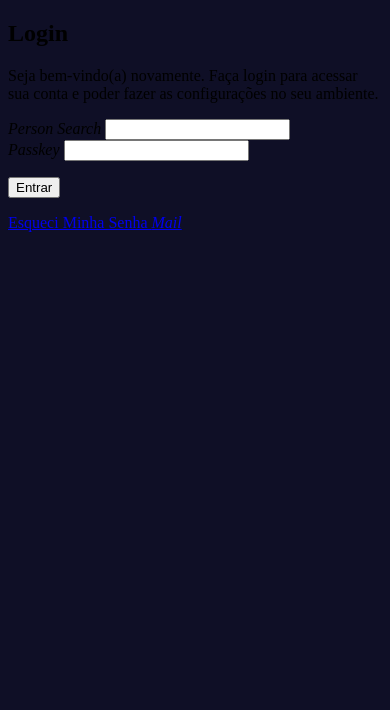
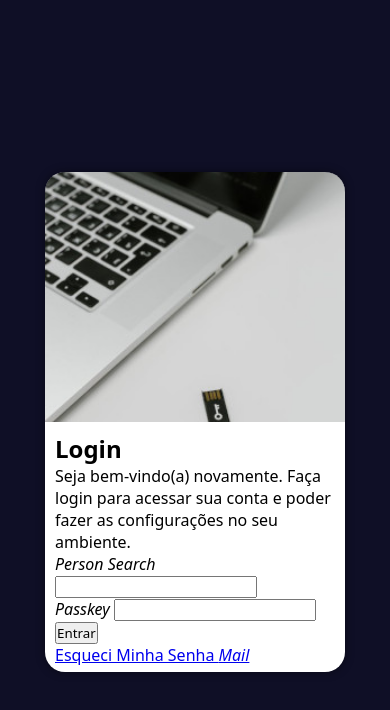
Before and after one commit to KinberlleFreitas/projeto-login, a plain HTML site: page index.html in a window 390 px wide. Drawn offline with Linux system fonts and the light colour scheme.

Commit message:
Versão Mobile First

```diff
--- a/estilos/style.css
+++ b/estilos/style.css
@@ -6,7 +6,53 @@ Amarelo: #D98E04
 Lilas: #0F0F26
 */
 
+* {
+   font-family: system-ui, -apple-system, BlinkMacSystemFont, 'Segoe UI', Roboto, Oxygen, Ubuntu, Cantarell, 'Open Sans', 'Helvetica Neue', sans-serif;
+   margin: 0px;
+   padding: 0px;
+   box-sizing: border-box;
+}
+
 body, html {
-    background-color: #0F0F26 ;
-    font-family: ;
+    background-color: #0f0f26 ;
+    height: 100vh;
+    width: 100vw;
 }
+
+main{
+    height: 100vh;
+    width: 100vw;
+    position: relative;
+
+}
+
+section#login{
+    position: absolute;
+    top: 50%;
+    left: 50%;
+    transform: translate(-50%, -50%);
+    overflow: hidden; /*Tudo que estiver fora da borda fica escondido, pontas da imagem*/
+
+
+    background-color: white;
+    width: 300px;
+    height: 500px;
+    border-radius: 20px;
+    box-shadow: 0px 0px 10px rgba(0, 0, 0, 0.459);
+}
+
+section#login > div#imagem{
+    display: block;
+    background: #0F0F26 url(../imagens/pexels-cottonbro-5474301\ \(1\).jpg);
+    background-size: cover;
+    background-repeat: no-repeat;
+    background-position: left center;
+    height: 250px;
+}
+
+section#login > div#formulario{
+    display: block;
+    padding: 10px;
+
+
+}
--- a/index.html
+++ b/index.html
@@ -11,8 +11,9 @@
         <section id="login">
             <div id="imagem">
 
+
             </div>
-            <div>
+            <div id="formulario">
                 <h1>Login</h1>
 
                 <p>Seja bem-vindo(a) novamente. Faça login para acessar sua conta e poder fazer as configurações no seu ambiente.</p>
```
